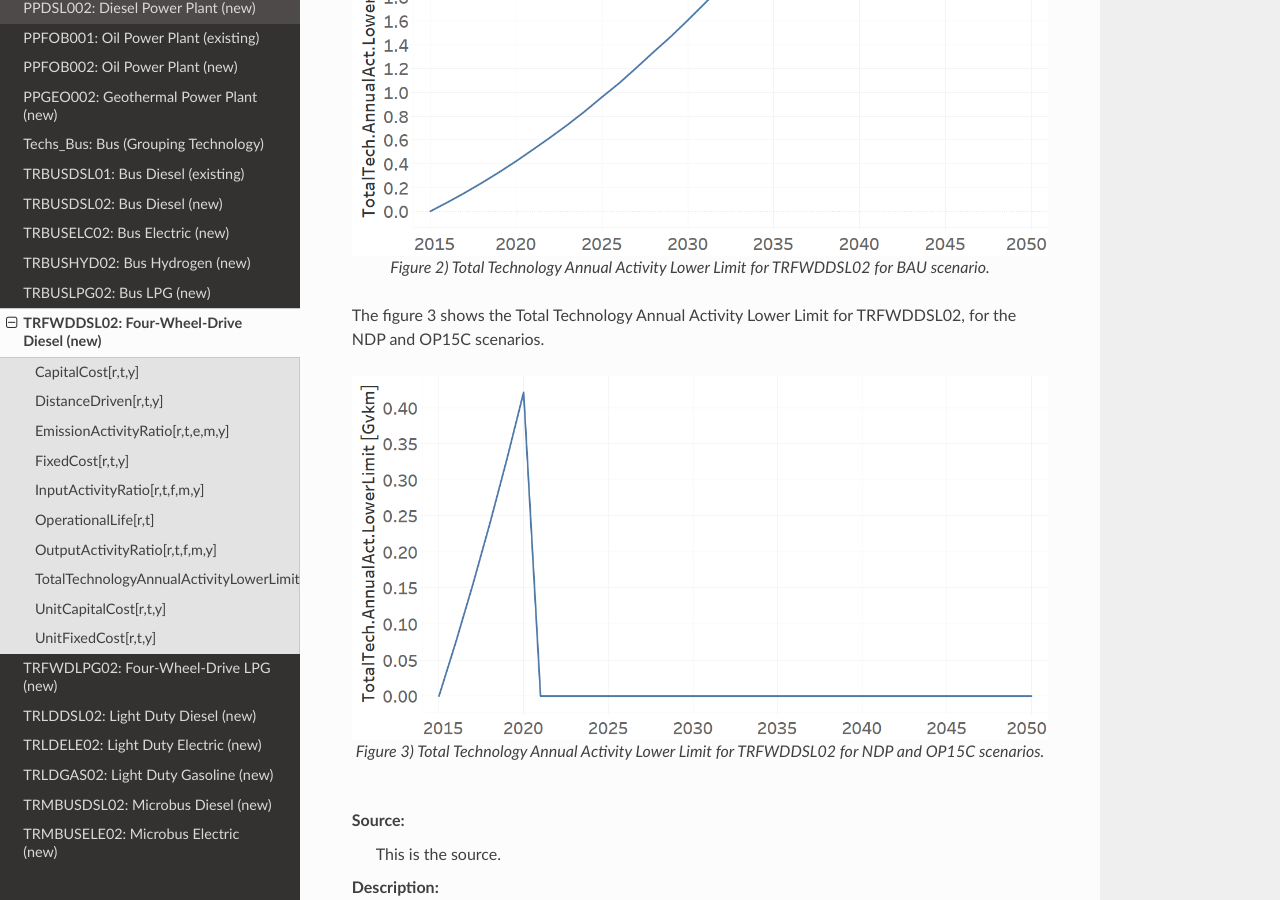
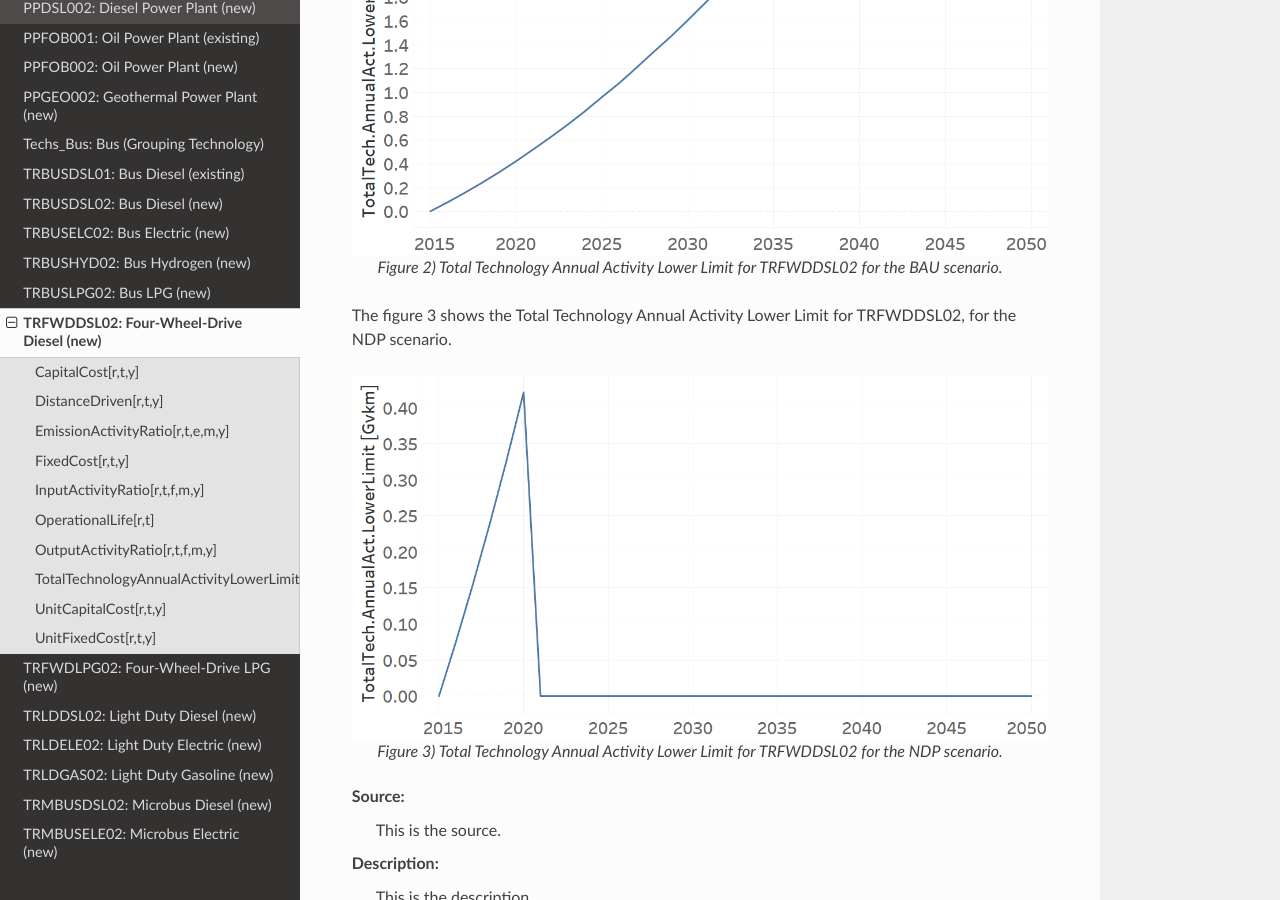
Before and after one commit to EPERLab/OSeMOSYS-CR, a Sphinx documentation site: the page built from docs/fichas/35_TRFWDDSL02.rst, in a window 1280 px wide and 900 px high, scrolled down 4308 px. Built offline with Sphinx 7.4.7 and the Read the Docs theme 2.0.0, drawn with Linux system fonts in a browser that asks for light colours; formulas are drawn with MathJax 3; some of the changed text lies outside the part shown.

Commit message:
Update 35_TRFWDDSL02.rst

```diff
--- a/docs/fichas/35_TRFWDDSL02.rst
+++ b/docs/fichas/35_TRFWDDSL02.rst
@@ -38,7 +38,7 @@
 | (BAU)                                           |       |              |              |              |              |
 +-------------------------------------------------+-------+--------------+--------------+--------------+--------------+
 | TotalTechnologyAnnualActivityLowerLimit[r,t,y]  | Gvkm  | 0.4215       | 0            | 0            | 0            |
-| (NDP and OP15C)                                 |       |              |              |              |              |
+| (NDP)                                           |       |              |              |              |              |
 +-------------------------------------------------+-------+--------------+--------------+--------------+--------------+
 | UnitCapitalCost[r,t,y]                          |   $   | 36353.6939   | 36353.6939   | 36353.6939   | 36353.6939   |
 +-------------------------------------------------+-------+--------------+--------------+--------------+--------------+
@@ -150,15 +150,15 @@
    :align:   center
    :width:   700 px
 
-   *Figure 2) Total Technology Annual Activity Lower Limit for TRFWDDSL02 for BAU scenario.*
+   *Figure 2) Total Technology Annual Activity Lower Limit for TRFWDDSL02 for the BAU scenario.*
 
-The figure 3 shows the Total Technology Annual Activity Lower Limit for TRFWDDSL02, for the NDP and OP15C scenarios.
+The figure 3 shows the Total Technology Annual Activity Lower Limit for TRFWDDSL02, for the NDP scenario.
 
 .. figure:: img/TRFWDDSL02_TotalTechnologyAnnualActivityLowerLimit_NDP_OP.png
    :align:   center
    :width:   700 px
 
-   *Figure 3) Total Technology Annual Activity Lower Limit for TRFWDDSL02 for NDP and OP15C scenarios.*
+   *Figure 3) Total Technology Annual Activity Lower Limit for TRFWDDSL02 for the NDP scenario.*
 
 Source:
    This is the source.
```
